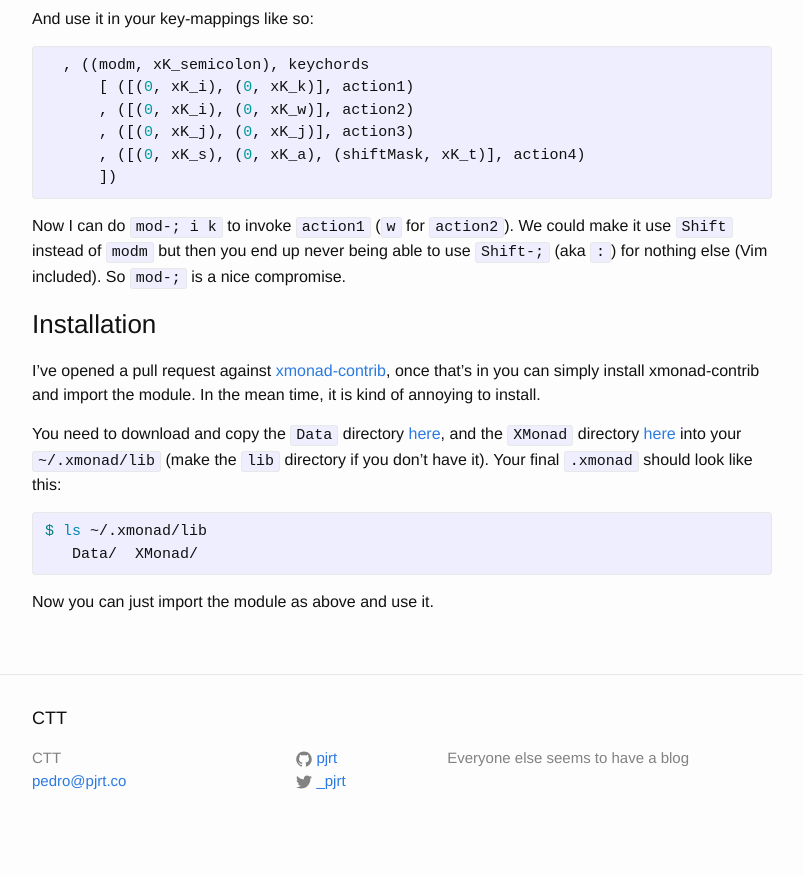
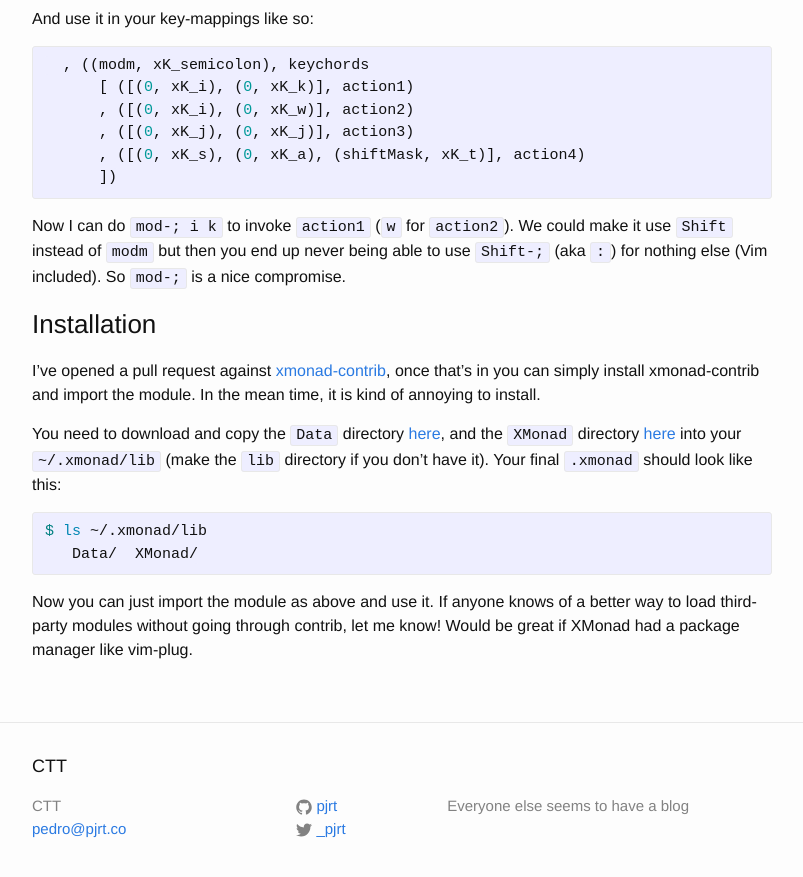
Before and after one commit to pjrt/pjrt.github.io, a Jekyll site: the page built from _posts/2016-07-15-Chords-in-xmonad.md, in a window 1280 px wide and 900 px high, scrolled down 666 px. Shown: the top 877 px of the window, without its empty margins (238-1041 px from the left). Built offline with Jekyll 4.4.1, drawn with Linux system fonts in a browser that asks for light colours; before the commit the page ends 1518 px from its top, so only the background shows below that.

Commit message:
add msg asking for better way

```diff
--- a/_posts/2016-07-15-Chords-in-xmonad.md
+++ b/_posts/2016-07-15-Chords-in-xmonad.md
@@ -61,7 +61,9 @@ $ ls ~/.xmonad/lib
    Data/  XMonad/
 {% endhighlight %}
 
-Now you can just import the module as above and use it.
+Now you can just import the module as above and use it. If anyone knows of a
+better way to load third-party modules without going through contrib, let me
+know! Would be great if XMonad had a package manager like vim-plug.
 
 [1]: http://stackoverflow.com/a/32028957
 [2]: http://xmonad.org/xmonad-docs/xmonad-contrib/XMonad-Actions-Submap.html
```
